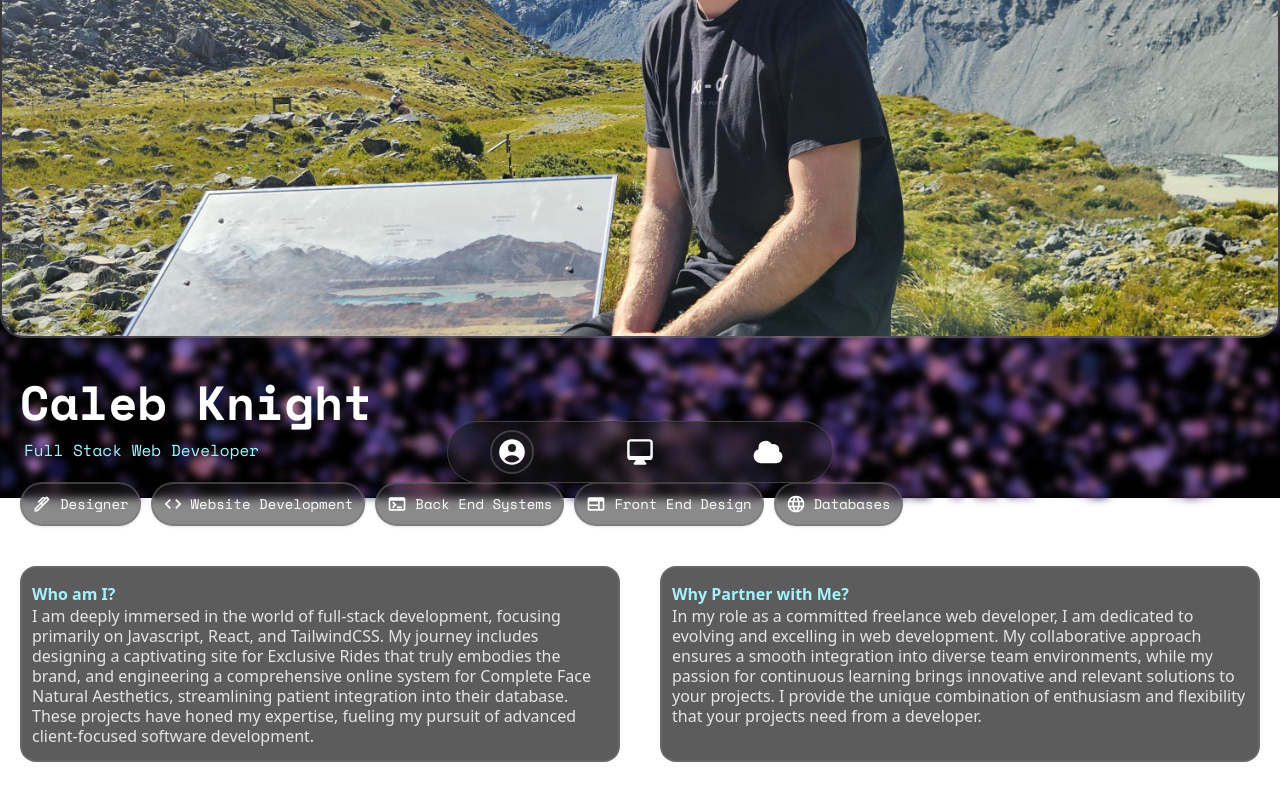
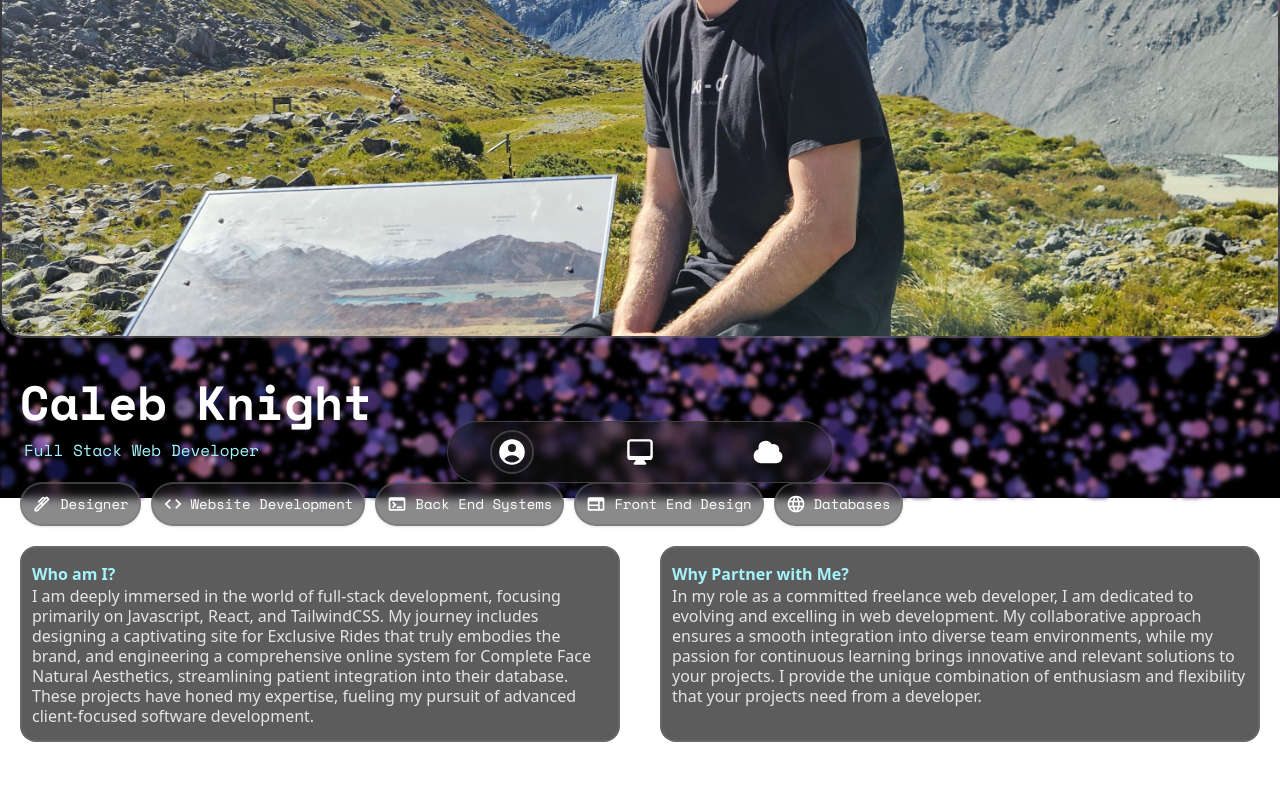
Before and after one commit to CalebKnight/portfolio, a React (Vite) app: page / in a window 1280 px wide. Shown: the part 302-1102 px from the top of the page. Built offline with nearby package versions, Linux system fonts and the light colour scheme.

Commit message:
cfna description updates

```diff
--- a/src/components/Background/index.tsx
+++ b/src/components/Background/index.tsx
@@ -144,5 +144,5 @@ export default function Background() {
     return () => cancelAnimationFrame(animationFrameId);
   }, [stars, multiplier]);
 
-  return <canvas ref={canvasRef} width={window.innerWidth} height={window.innerHeight} className='blur-sm'/>;
+  return <canvas ref={canvasRef} width={window.innerWidth} height={window.innerHeight} className='blur-[2px]'/>;
 }
--- a/src/containers/profile/index.tsx
+++ b/src/containers/profile/index.tsx
@@ -26,7 +26,7 @@ export default function Profile() {
 
           <HomeSkillsCarousel />
           <div className="flex lg:flex-row flex-col gap-x-10 mt-5 font-sans font-extralight text-neutral-200">
-            <div className="mt-5 lg:max-w-1/2 w-full border-neutral-500/50 bg-neutral-900/70 backdrop-blur-sm border-2 py-3.5 rounded-2xl px-2.5">
+            <div className="mt-5 lg:mt-0 lg:max-w-1/2 w-full border-neutral-500/50 bg-neutral-900/70 backdrop-blur-sm border-2 py-3.5 rounded-2xl px-2.5">
               <h2 className="font-bold text-md text-cyan-200">Who am I?</h2>
               <p className="text-md leading-5 mt-auto">
                 I am deeply immersed in the world of full-stack development,
@@ -39,7 +39,7 @@ export default function Profile() {
                 pursuit of advanced client-focused software development.
               </p>
             </div>
-            <div className="mt-5 lg:max-w-1/2 w-full border-neutral-500/50 bg-neutral-900/70 backdrop-blur-sm border-2 py-3.5 rounded-2xl px-2.5">
+            <div className="mt-5 lg:mt-0 lg:max-w-1/2 w-full border-neutral-500/50 bg-neutral-900/70 backdrop-blur-sm border-2 py-3.5 rounded-2xl px-2.5">
               <h2 className="font-bold text-md text-cyan-200">
                 Why Partner with Me?
               </h2>
```
